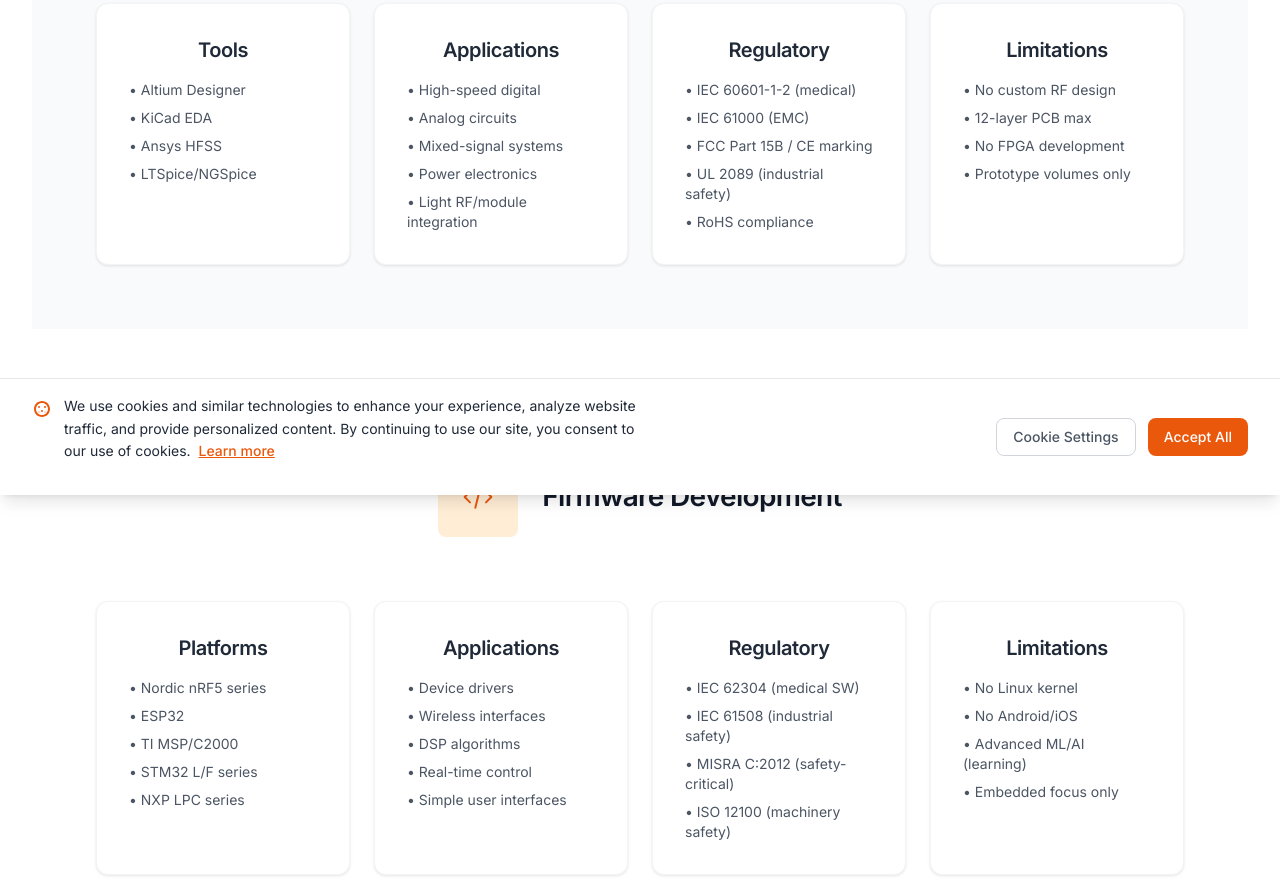
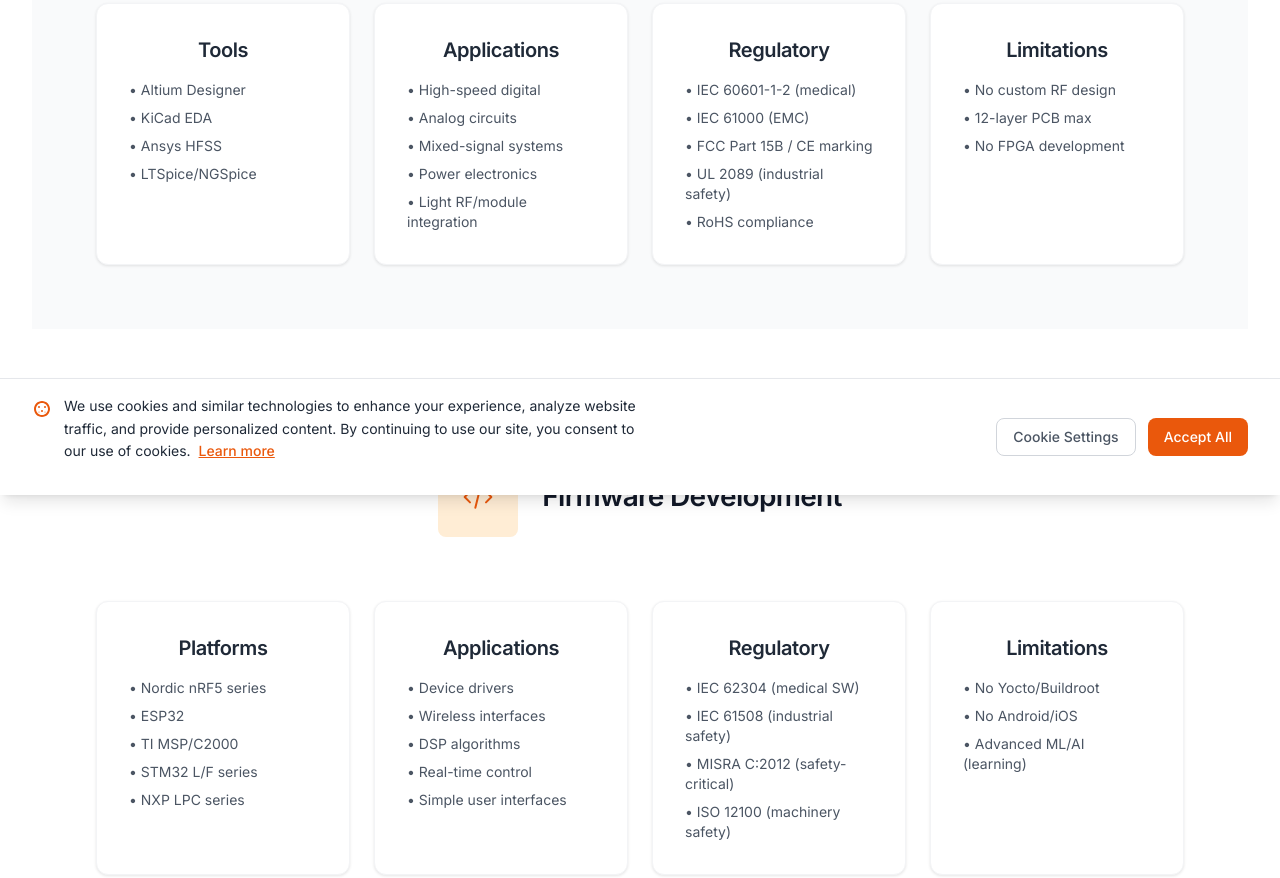
Before and after one commit to oserup/crablabs.io, an Astro site: page /capabilities in a window 1280 px wide. Shown: the part 305-1183 px from the top of the page. Built offline with nearby package versions, Linux system fonts and the light colour scheme; Astro itself is replaced by a stand-in of ours.

Commit message:
Update capabilities.astro
fixes to wording

```diff
--- a/src/pages/capabilities.astro
+++ b/src/pages/capabilities.astro
@@ -75,7 +75,6 @@
                       <li>• No custom RF design</li>
                       <li>• 12-layer PCB max</li>
                       <li>• No FPGA development</li>
-                      <li>• Prototype volumes only</li>
                     </ul>
                   </div>
                 </div>
@@ -136,10 +135,9 @@
                   <div class="card bg-gray-50">
                     <h3 class="heading-subsection">Limitations</h3>
                     <ul class="text-sm text-gray-600 space-y-2">
-                      <li>• No Linux kernel</li>
+                      <li>• No Yocto/Buildroot</li>
                       <li>• No Android/iOS</li>
                       <li>• Advanced ML/AI (learning)</li>
-                      <li>• Embedded focus only</li>
                     </ul>
                   </div>
                 </div>
@@ -247,7 +245,6 @@
                       <li>• Lead-free & leaded processes</li>
                       <li>• Prototype to small volume</li>
                       <li>• Custom test fixtures</li>
-                      <li>• DFM consultation</li>
                     </ul>
                   </div>
                 </div>
```
